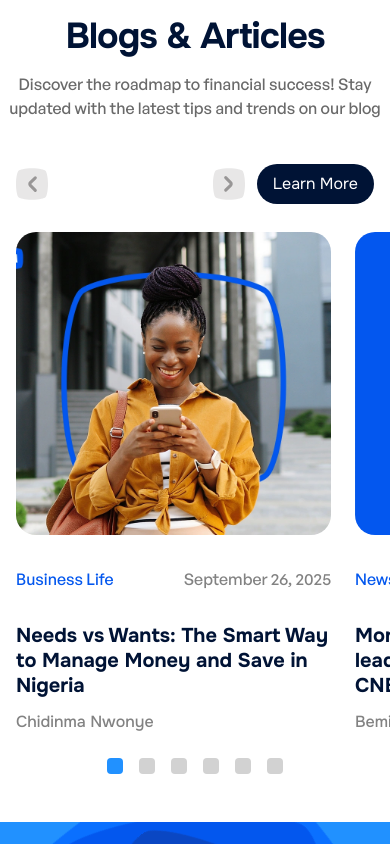
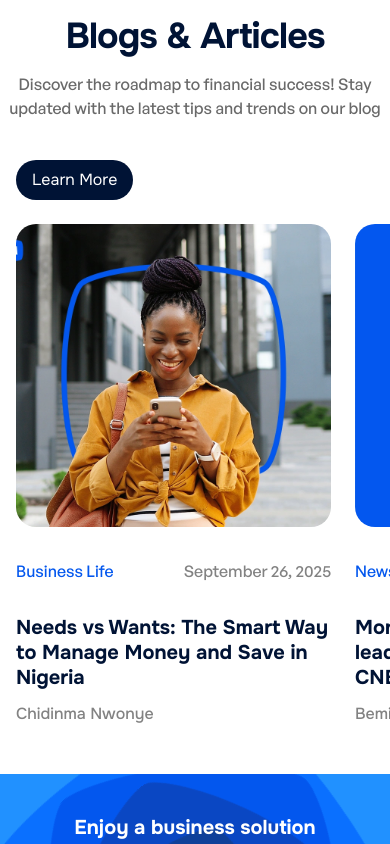
Before and after one commit to Verifieddanny/moniepoint-revamp, a Next.js app: page / in a window 390 px wide. Shown: the part 6600-7444 px from the top of the page. Built offline with nearby package versions, Linux system fonts and the light colour scheme.

Commit message:
feat: version one complete

```diff
--- a/src/components/sections/blogs.tsx
+++ b/src/components/sections/blogs.tsx
@@ -70,12 +70,12 @@ export default function Blogs() {
         {/* Controls */}
         <div className="flex items-center justify-between mb-6 px-4">
           <Navigation
-            className="w-[2rem] h-[3rem] cursor-pointer"
+            className="w-[2rem] h-[3rem] cursor-pointer md:block hidden"
             onClick={() => scrollByCards(-1)}
           />
           <div className="flex items-center gap-3">
             <Navigation
-              className="w-[2rem] h-[3rem] cursor-pointer rotate-180"
+              className="w-[2rem] h-[3rem] cursor-pointer rotate-180 md:block hidden"
               onClick={() => scrollByCards(1)}
             />
             <Link
@@ -143,7 +143,7 @@ export default function Blogs() {
         </div>
 
         {/* Dots */}
-        <div className="w-full flex items-center justify-center gap-x-[1rem] md:mt-[2.5rem] mt-[1.5rem] md:hidden">
+        {/* <div className="w-full flex items-center justify-center gap-x-[1rem] md:mt-[2.5rem] mt-[1.5rem] md:hidden">
           {Array.from({ length: totalPages }).map((_, i) => (
             <button
               key={i}
@@ -152,7 +152,7 @@ export default function Blogs() {
               aria-label={`Go to page ${i + 1}`}
             />
           ))}
-        </div>
+        </div> */}
       </div>
     </section>
   );
```
